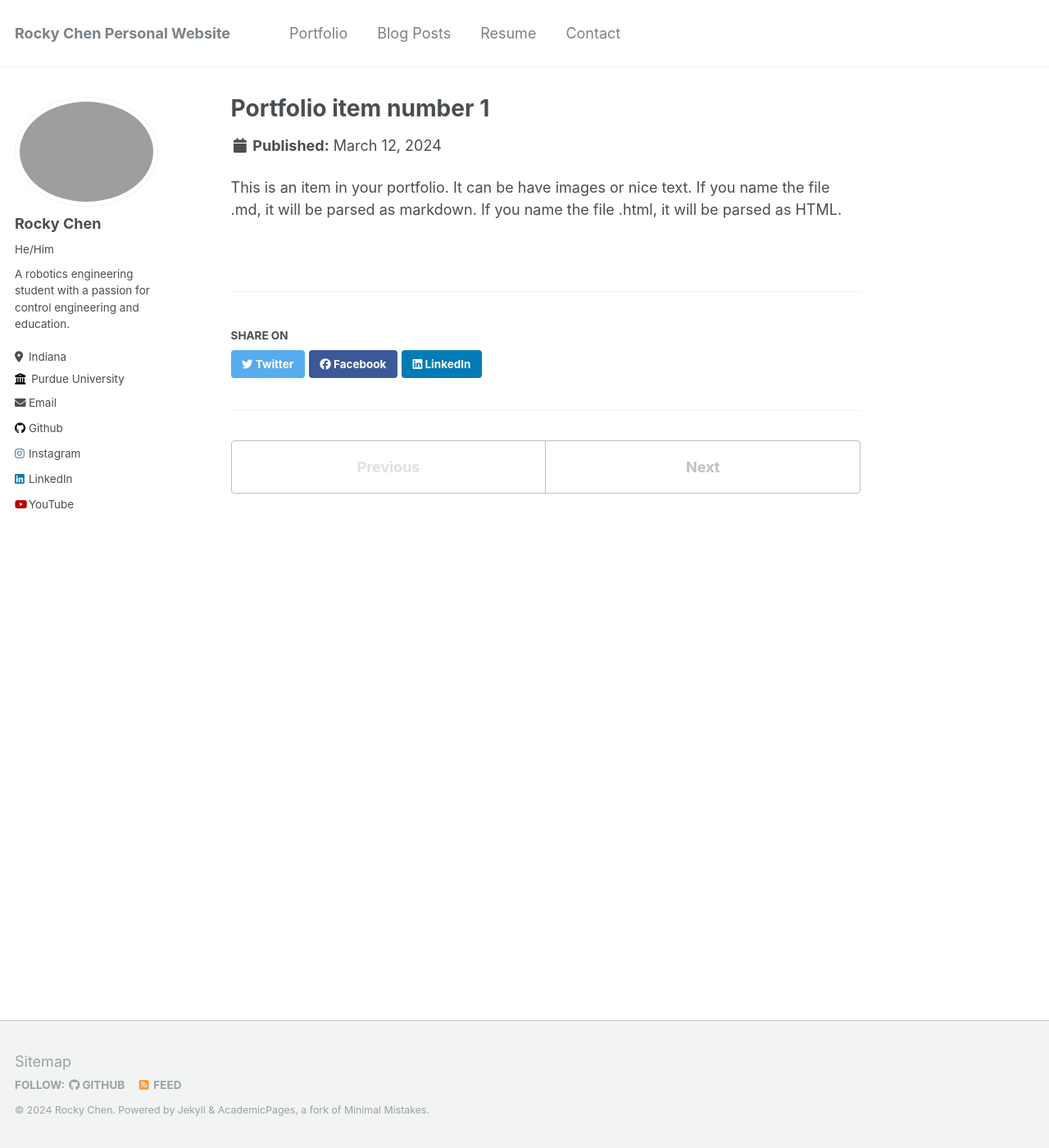
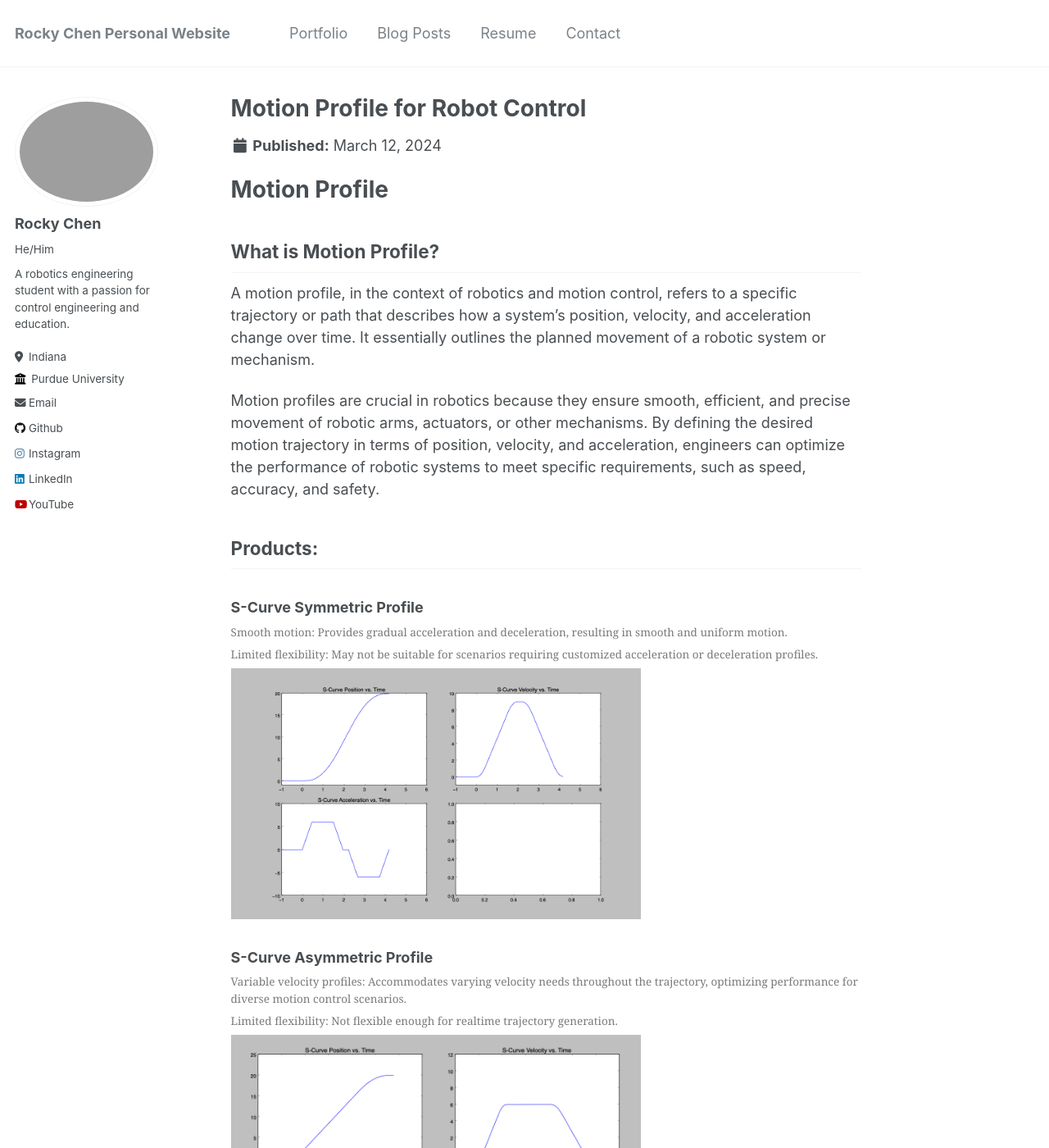
Before and after one commit to Rocky14683/Rocky14683.github.io, a Jekyll site: the page built from _portfolio/portfolio-1.md, in a window 1280 px wide and 1400 px high. Shown: the whole window at 82% size. Built offline with Jekyll 4.4.1, drawn with Linux system fonts in a browser that asks for light colours; some of the changed text lies outside the part shown.

Commit message:
Work on post, contact, and portfolio

```diff
--- a/_config.yml
+++ b/_config.yml
@@ -77,7 +77,7 @@ author:
 teaser                   :  # filename of teaser fallback teaser image placed in /images/, .e.g. "500x300.png"
 breadcrumbs              : false # true, false (default)
 words_per_minute         : 160
-future                   : true
+future                   : false
 read_more                : "disabled" # if enabled, adds "Read more" links to excerpts
 talkmap_link             : false #change to true to add link to talkmap on talks page
 comments:
--- a/_portfolio/portfolio-1.md
+++ b/_portfolio/portfolio-1.md
@@ -1,7 +1,51 @@
 ---
-title: "Portfolio item number 1"
-excerpt: "Short description of portfolio item number 1<br/><img src='/images/500x300.png'>"
+title: "Motion Profile for Robot Control"
+excerpt:  "<img src='/images/mp1.png'>"
 collection: portfolio
 ---
 
-This is an item in your portfolio. It can be have images or nice text. If you name the file .md, it will be parsed as markdown. If you name the file .html, it will be parsed as HTML.
+# Motion Profile
+## What is Motion Profile?
+A motion profile, in the context of robotics and motion control, refers to a specific trajectory or path that describes how a system's position, velocity, and acceleration change over time. It essentially outlines the planned movement of a robotic system or mechanism.
+
+Motion profiles are crucial in robotics because they ensure smooth, efficient, and precise movement of robotic arms, actuators, or other mechanisms. By defining the desired motion trajectory in terms of position, velocity, and acceleration, engineers can optimize the performance of robotic systems to meet specific requirements, such as speed, accuracy, and safety.
+
+## Products:
+### S-Curve Symmetric Profile
+<figcaption>Smooth motion: Provides gradual acceleration and deceleration, resulting in smooth and uniform motion.</figcaption>
+<figcaption>Limited flexibility: May not be suitable for scenarios requiring customized acceleration or deceleration profiles.</figcaption>
+<img src="/images/mp2.png" width="500">
+
+
+### S-Curve Asymmetric Profile
+<figcaption>Variable velocity profiles: Accommodates varying velocity needs throughout the trajectory, optimizing performance for diverse motion control scenarios.</figcaption>
+<figcaption>Limited flexibility: Not flexible enough for realtime trajectory generation.</figcaption>
+
+<img src="/images/mp3.png" width="500">
+<br>
+
+<img src="/images/mp4.png" width="500">
+<br>
+
+<img src="/images/mp5.png" width="500">
+
+
+### S-Curve Arbitrary Start and End Condition Profile
+<figcaption>Versatility: Offers flexibility to define arbitrary start and end conditions, making it adaptable to a wide range of motion control scenarios.</figcaption>
+
+
+<img src="/images/amp1.png" width="500">
+<br>
+
+<img src="/images/amp4.png" width="500">
+<br>
+
+<img src="/images/amp3.png" width="500">
+
+
+### The Next Step:
+1. Realtime Trajectory generation
+2. Extend Algorithm to 2D/3D Space
+3. Optimize performance
+
+By focusing on real-time trajectory generation, extending the algorithm to multidimensional spaces, and optimizing performance, we can advance the capabilities of our motion control system, enabling agile and precise motion control in complex robotic applications.
```
Also changed, not shown: _pages/contact.md (added, +59 -0 lines), images/amp1.png (added), images/amp2.png (added), images/amp3.png (added), images/amp4.png (added), images/edu.png (added), images/motionProfile1.png (added), images/mp1.png (added), images/mp2.png (added), images/mp3.png (added), images/mp4.png (added), images/mp5.png (added), images/robo.webp (added), 3 other files.
